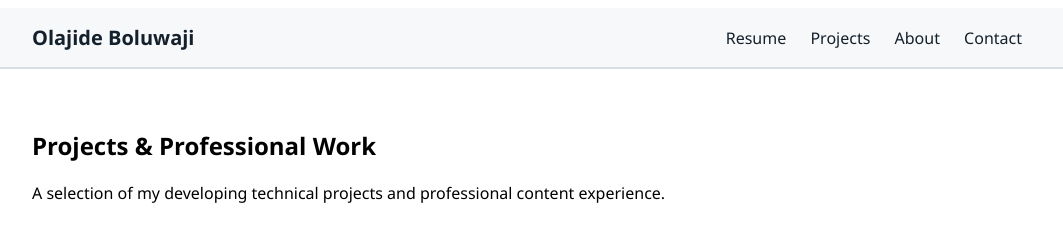
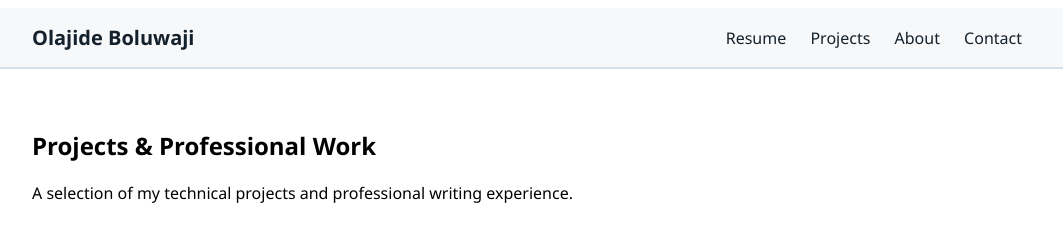
Before and after one commit to olajideboluwaji/olajideboluwaji.github.io, a plain HTML site: page projects.html in a window 1280 px wide. Shown: the top 232 px of the page, without its empty margins (108-1171 px from the left). Drawn offline with Linux system fonts and the light colour scheme.

Commit message:
Update projects.html

```diff
--- a/projects.html
+++ b/projects.html
@@ -23,7 +23,7 @@
 <section class="section" id="projects">
 <div class="wrap">
   <h1>Projects & Professional Work</h1>
-  <p>A selection of my developing technical projects and professional content experience.</p>
+  <p>A selection of my technical projects and professional writing experience.</p>
 
   <div class="cards">
     <div class="card">
```
